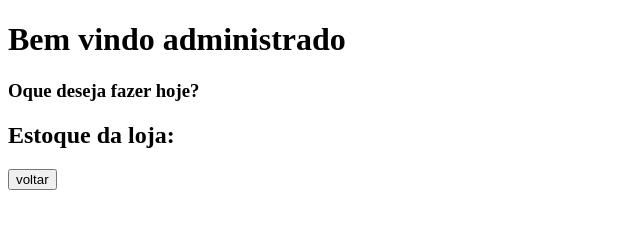
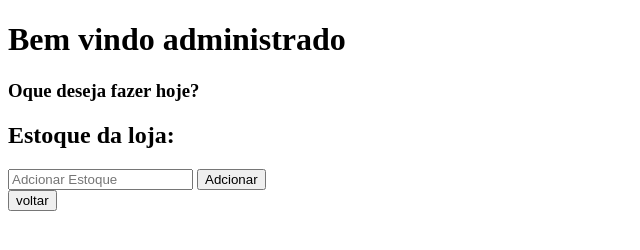
Before and after one commit to Plastikao/energeticopeakLoijanenergito, a plain HTML site: page adm.html in a window 1280 px wide. Shown: the whole page, without its empty margins (0-640 px from the left). Drawn offline with Linux system fonts and the light colour scheme.

Commit message:
Update adm.html

```diff
--- a/adm.html
+++ b/adm.html
@@ -11,7 +11,9 @@
     <h3>Oque deseja fazer hoje?</h3>
     </footer>
     <main class="main">
-   <h2>Estoque da loja: <h3 id="estoque__id"></h3></h2>
+   <h2>Estoque da loja: <h3 id="estoque__id"></h3> <input type="number" placeholder="Adcionar Estoque" id="input-estoque">
+
+   </label><button id="adcionar-estoque" onclick="adcionaEstoque()">Adcionar</button></h2>
 
     </main>
     <button class="voltar" onclick="volta()"> voltar</button>
```
